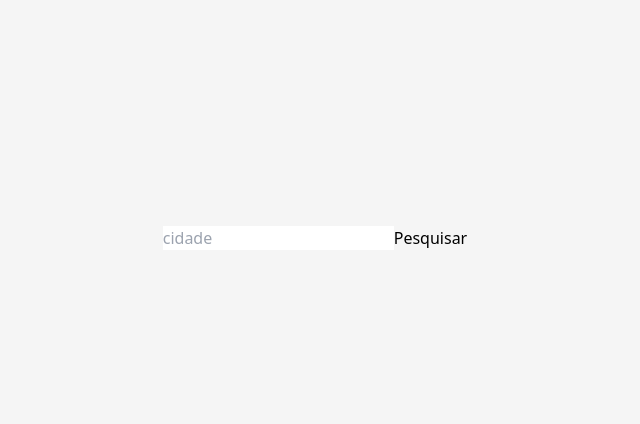
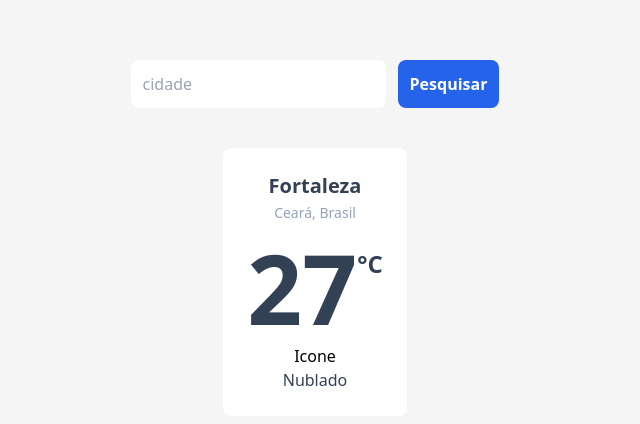
Before and after one commit to ThiagoMoraisAluno/weather-app, a React (Create React App) app: page / in a window 1280 px wide. Shown: the part 162-586 px from the top of the page, without its empty margins (325-965 px from the left). Built offline with nearby package versions, Linux system fonts and the light colour scheme.

Commit message:
estilização do formulário de pesquisa

```diff
--- a/src/App.jsx
+++ b/src/App.jsx
@@ -1,12 +1,22 @@
 import React from 'react';
-
+import Card from './components/Card';
 function App() {
   return (
-    <div className="flex w-full h-screen items-center justify-center">
+    <div className="flex flex-col w-full h-screen items-center justify-center">
       <form>
-        <input type="text" placeholder='cidade' />
-        <button type="submit">Pesquisar</button>
+        <input
+        type="text"
+        placeholder='cidade'
+        className='p-3 rounded-lg outline-none'
+        />
+        <button
+        type="submit"
+        className='bg-blue-600 p-3  rounded-lg ml-3 text-white font-bold'
+        >Pesquisar</button>
       </form>
+
+      <Card />
+
     </div>
   )
 }
--- /dev/null
+++ b/src/components/Card.jsx
@@ -0,0 +1,26 @@
+import React from 'react';
+
+function Card(){
+    return(
+        <div className='bg-white p-6 mt-10 rounded-lg shadom-md'>
+            <div className='text-center'>
+            <span className='block text-xl font-bold text-slate-700'>Fortaleza</span>
+            <span className='text-slate-400 text-sm font-medium'>Ceará, Brasil</span>
+            </div>
+
+
+            <div className='font-bold text-slate-700 flex mt-4 mb-2'>
+            <span className='text-8xl '>27</span>
+            <span className='text-2xl mt-2'>°C</span>
+            </div>
+
+
+           <div className='text-center'>
+           <span className='block'>Icone</span>
+           <span className='text-slate-700 font-medium'>Nublado</span>
+           </div>
+
+        </div>
+        )
+    }
+    export default Card;
--- a/src/index.css
+++ b/src/index.css
@@ -1,5 +1,5 @@
 body{
-    background: whitesmoke
+    background: whitesmoke;
 }
 
 @tailwind base;
```
